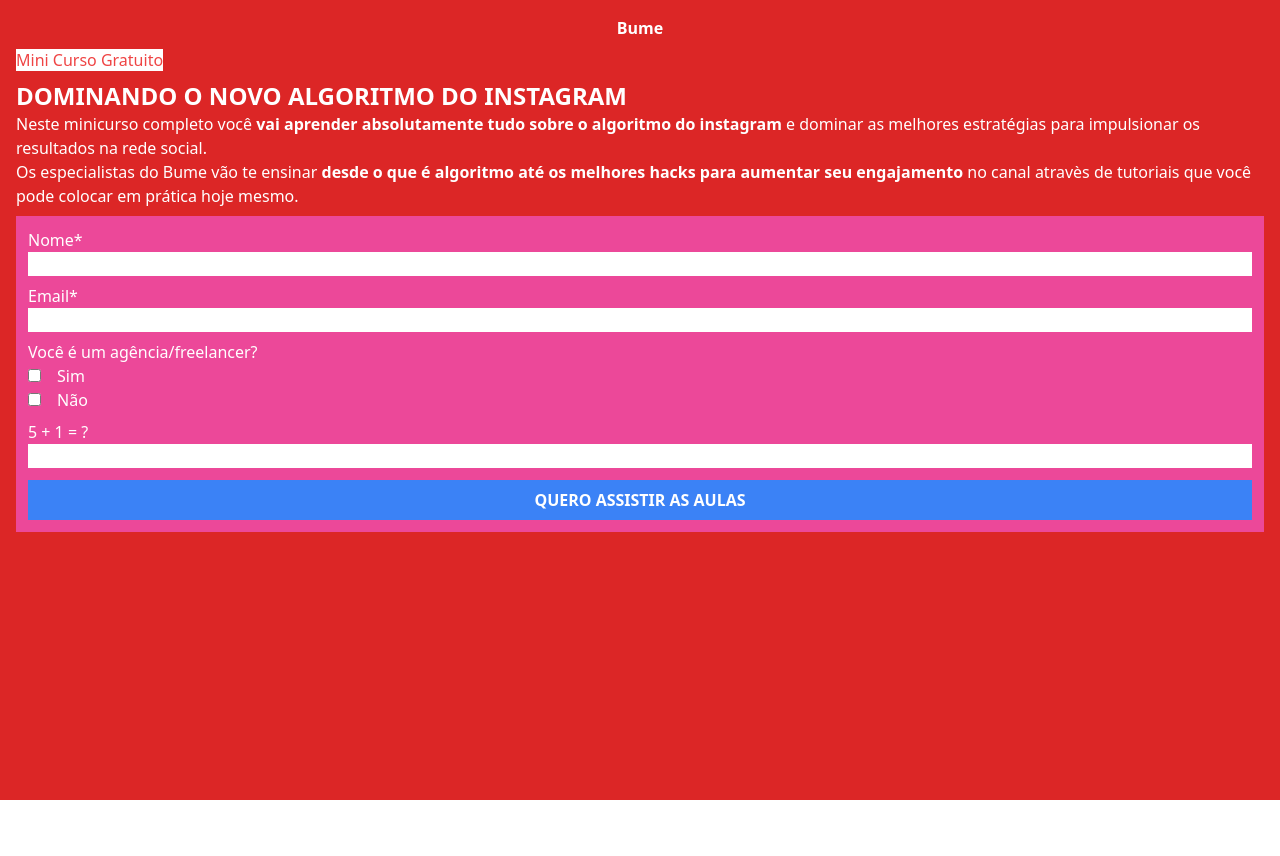
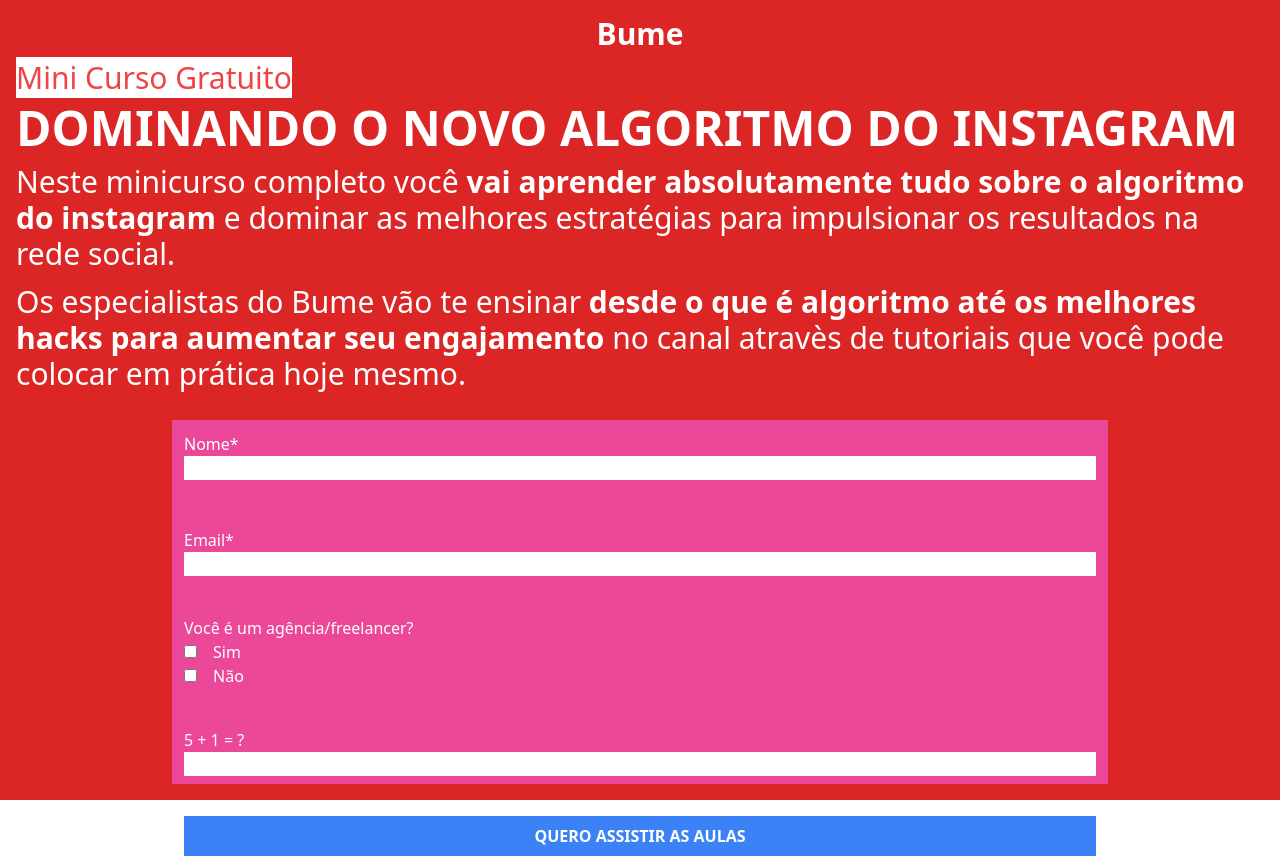
Before and after one commit to Gabriel-Marcelo/angular-e-tailwind, an Angular app: page / in a window 1280 px wide. Before the commit the page ends 800 px from the top, so only its background shows below. Built offline with nearby package versions, Linux system fonts and the light colour scheme.

Commit message:
responsividade no ipad

```diff
--- a/src/app/app.component.html
+++ b/src/app/app.component.html
@@ -1,19 +1,19 @@
-<div class="bg-red-600 p-4 sm:h-screen">
-    <div class="">
+<div class="bg-red-600 p-4 sm:h-screen md:grid md:grid-rows-2 md:justify-items-center">
+    <div class="md:text-3xl">
       <h1 class="text-white font-bold w-full text-center mb-2"><span class="">Bume</span></h1>
       <span class="bg-white text-red-500">Mini Curso Gratuito</span>
       <div class="mt-2">
-        <p class="text-white font-black text-2xl">DOMINANDO O NOVO ALGORITMO DO INSTAGRAM</p>
-        <p class="text-white font-light">
+        <p class="text-white font-black text-2xl md:text-5xl">DOMINANDO O NOVO ALGORITMO DO INSTAGRAM</p>
+        <p class="text-white font-light md:mt-3">
           Neste minicurso completo você <span class="font-black">vai aprender absolutamente tudo sobre o algoritmo do instagram</span> e dominar as
           melhores estratégias para impulsionar os resultados na rede social.
         </p>
-        <p class="text-white font-light">Os especialistas do Bume vão te ensinar <span class="font-black">desde o que é algoritmo até os melhores hacks para aumentar seu
+        <p class="text-white font-light md:mt-3">Os especialistas do Bume vão te ensinar <span class="font-black">desde o que é algoritmo até os melhores hacks para aumentar seu
         engajamento</span> no canal atravès de tutoriais que você pode colocar em prática hoje mesmo.
         </p>
       </div>
     </div>
-    <div class="bg-pink-500 p-3 text-white mt-2">
+    <div class="bg-pink-500 p-3 text-white mt-2 md:mt-5 md:flex md:flex-col md:space-y-10 md:w-3/4">
       <div class="mb-2">
         <label for="fname">Nome*</label><br>
         <input class="w-full" type="text" id="fname" name="fname"><br>
```
